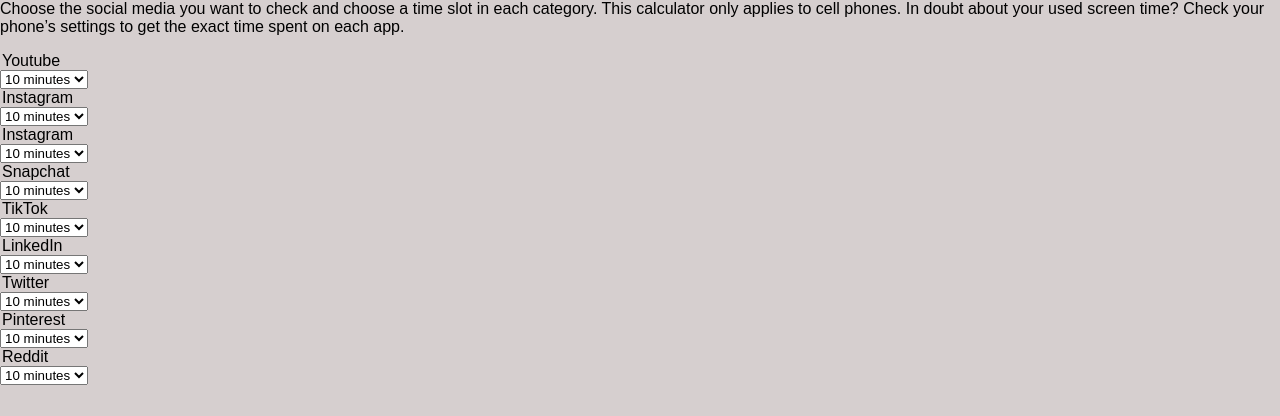
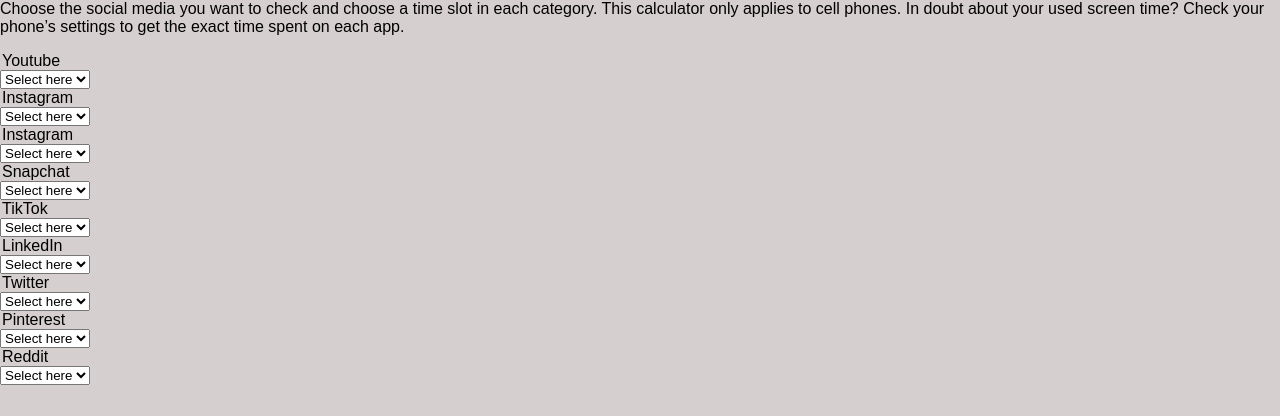
Before and after one commit to Yase0236/advice, a React (Vite) app: page / in a window 1280 px wide. Shown: the part 529-945 px from the top of the page. Built offline with nearby package versions, Linux system fonts and the light colour scheme.

Commit message:
"Select here" addd to drop down in calculate

```diff
--- a/components/Calculate.jsx
+++ b/components/Calculate.jsx
@@ -11,6 +11,7 @@
         <legend>Youtube</legend>
         <label htmlFor="youtube"></label>
                 <select name="youtube" id="youtube">
+                <option>Select here</option>
                 <option>10 minutes</option>
                 <option>20 minutes</option>
                 <option>30 minutes</option>
@@ -21,6 +22,7 @@
         <legend>Instagram</legend>
         <label htmlFor="instagram"></label>
                 <select name="instagram" id="instagram">
+                <option>Select here</option>
                 <option>10 minutes</option>
                 <option>20 minutes</option>
                 <option>30 minutes</option>
@@ -31,6 +33,7 @@
                 <legend>Instagram</legend>
         <label htmlFor="facebook"></label>
                 <select name="facebook" id="facebook">
+                <option>Select here</option>
                 <option>10 minutes</option>
                 <option>20 minutes</option>
                 <option>30 minutes</option>
@@ -41,6 +44,7 @@
                 <legend>Snapchat</legend>
         <label htmlFor="snapchat"></label>
                 <select name="snapchat" id="snapchat">
+                <option>Select here</option>
                 <option>10 minutes</option>
                 <option>20 minutes</option>
                 <option>30 minutes</option>
@@ -51,6 +55,7 @@
                 <legend>TikTok</legend>
         <label htmlFor="tiktok"></label>
                 <select name="tiktok" id="tiktok">
+                <option>Select here</option>
                 <option>10 minutes</option>
                 <option>20 minutes</option>
                 <option>30 minutes</option>
@@ -61,6 +66,7 @@
                 <legend>LinkedIn</legend>
                 <label htmlFor="linkedin"></label>
                         <select name="linkedin" id="linkedin">
+                        <option>Select here</option>
                         <option>10 minutes</option>
                         <option>20 minutes</option>
                         <option>30 minutes</option>
@@ -71,6 +77,7 @@
         <legend>Twitter</legend>
                         <label htmlFor="twitter"></label>
                                 <select name="twitter" id="twitter">
+                                <option>Select here</option>
                                 <option>10 minutes</option>
                                 <option>20 minutes</option>
                                 <option>30 minutes</option>
@@ -81,6 +88,7 @@
                                 <legend>Pinterest</legend>
                         <label htmlFor="pinterest"></label>
                                 <select name="pinterest" id="pinterest">
+                                <option>Select here</option>
                                 <option>10 minutes</option>
                                 <option>20 minutes</option>
                                 <option>30 minutes</option>
@@ -91,6 +99,7 @@
                                 <legend>Reddit</legend>
                         <label htmlFor="reddit"></label>
                                 <select name="reddit" id="reddit">
+                                <option>Select here</option>
                                 <option>10 minutes</option>
                                 <option>20 minutes</option>
                                 <option>30 minutes</option>
```
